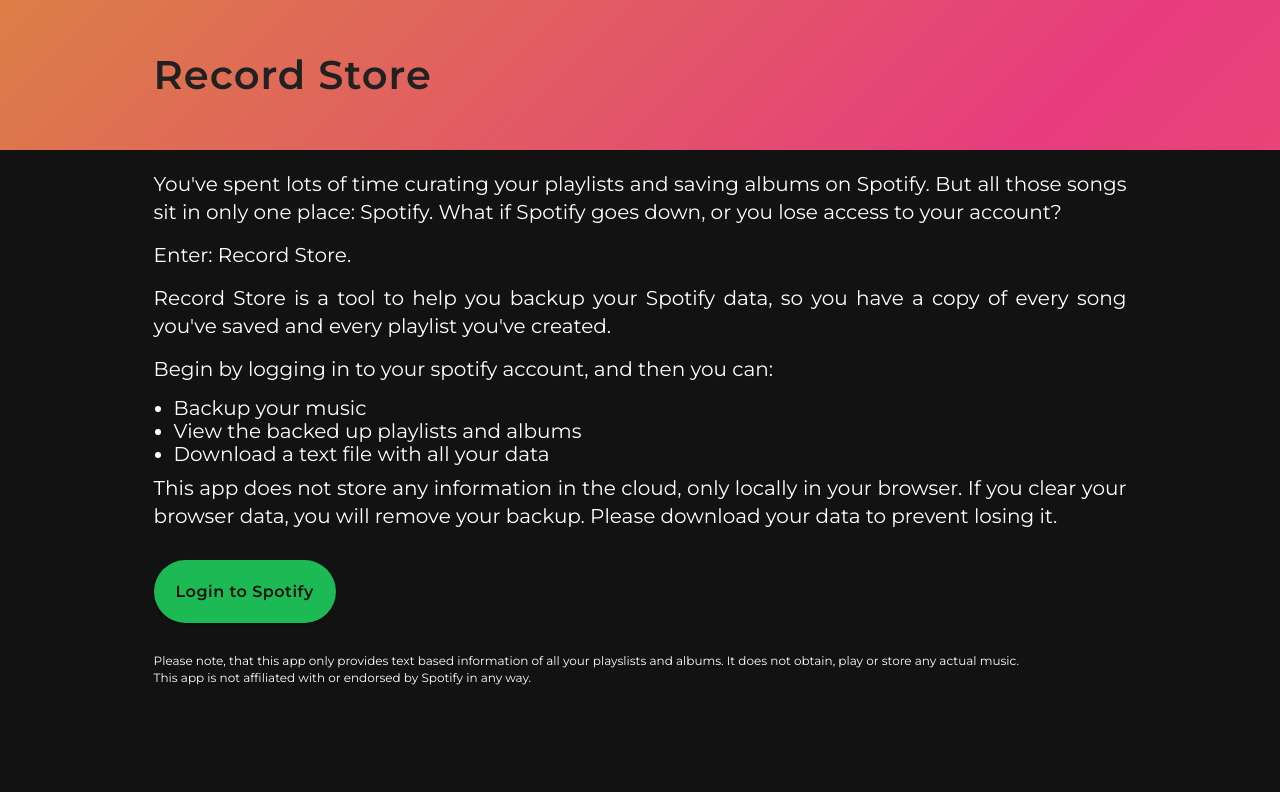
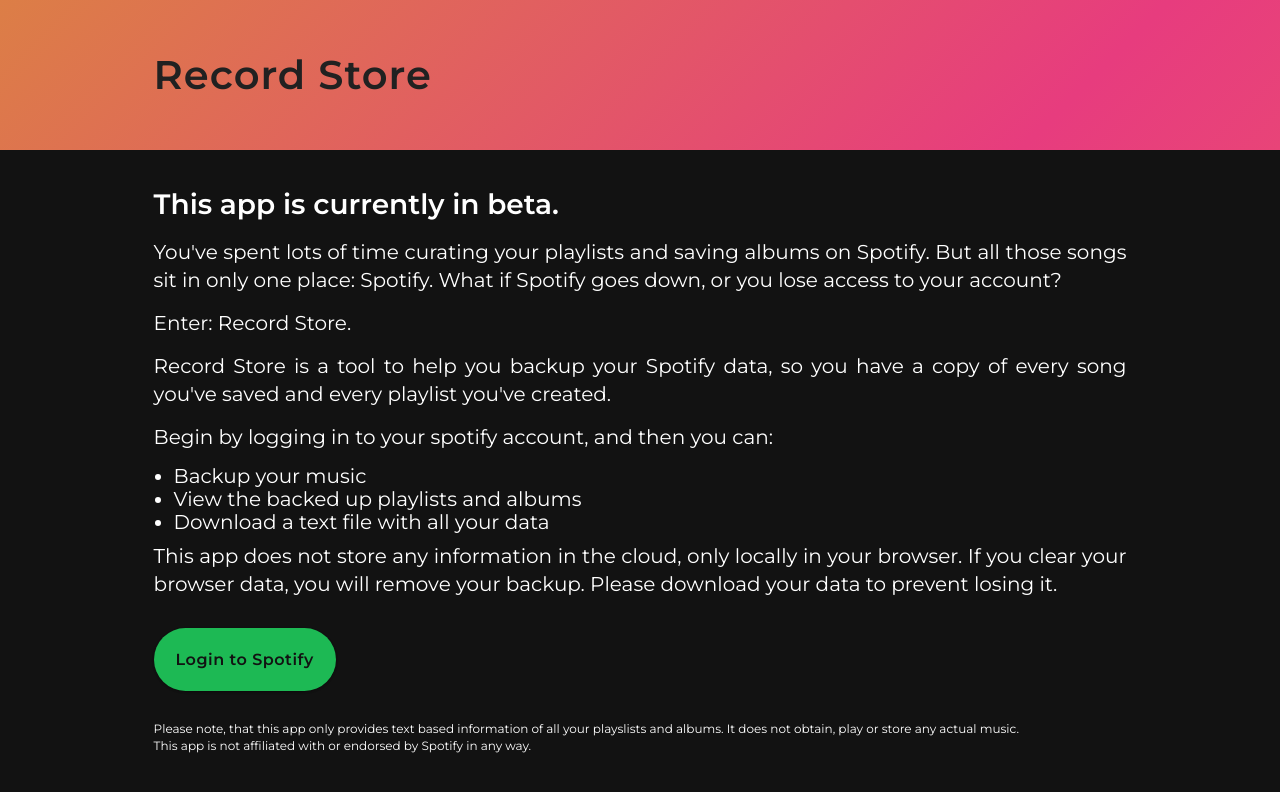
Before and after one commit to thatjeeb/recordstore, a React app: page / in a window 1280 px wide. Shown: the top 792 px of the page. Built offline with nearby package versions, Linux system fonts and the light colour scheme.

Commit message:
main - Putting app in beta ahad of launch

```diff
--- a/src/views/home/home.view.tsx
+++ b/src/views/home/home.view.tsx
@@ -11,6 +11,8 @@
 
   return (
     <div>
+      <h2>This app is currently in beta.</h2>
+
       <p>
         You&apos;ve spent lots of time curating your playlists and saving albums on Spotify. But all those songs sit in only one place: Spotify. What if Spotify
         goes down, or you lose access to your account?
```
